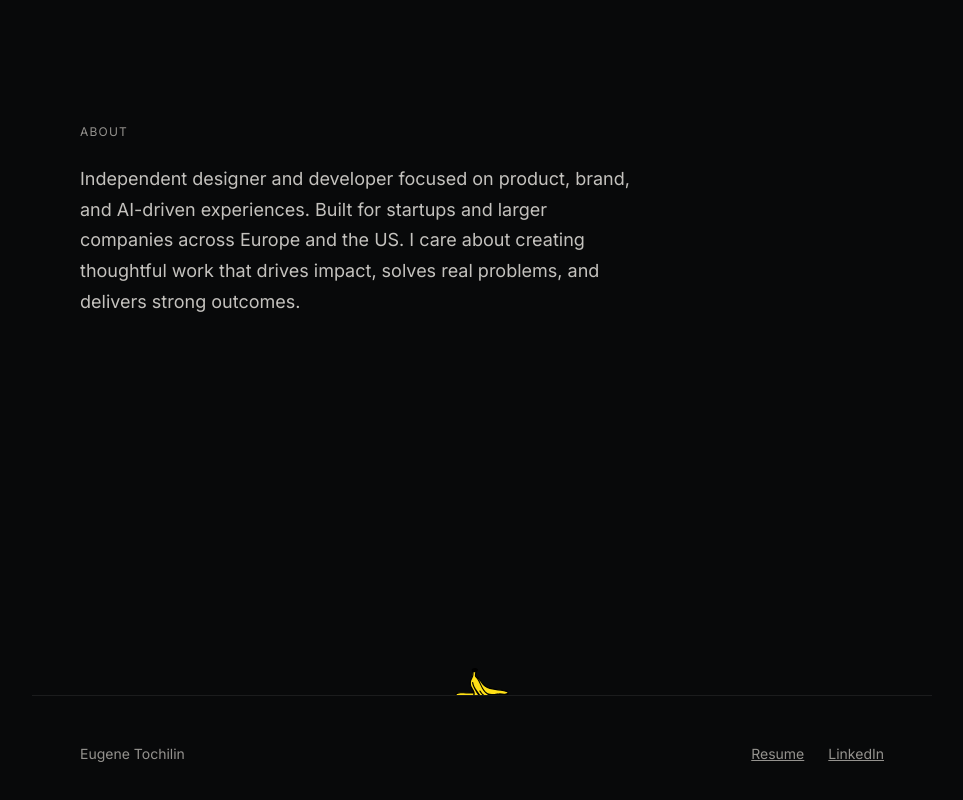
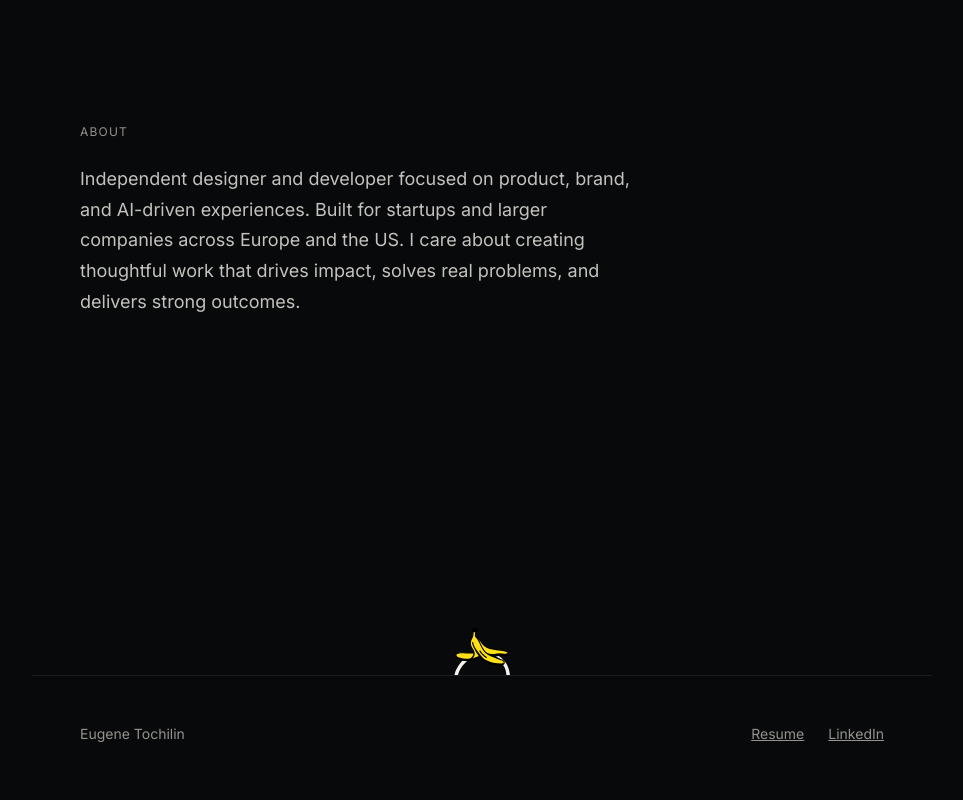
Before and after one commit to Tocilin/folio, a Next.js app: page / in a window 1280 px wide. Shown: the part 1216-2016 px from the top of the page, without its empty margins (158-1121 px from the left). Built offline with nearby package versions, Linux system fonts and the light colour scheme.

Commit message:
fix: recalculate banana container height and rest offset

```diff
--- a/app/components/BananaPeek.tsx
+++ b/app/components/BananaPeek.tsx
@@ -2,10 +2,12 @@
 
 import { useState } from "react";
 
-const BW = 56; // banana size (square)
-const DW = 56; // dude width
-const DH = 34; // dude height (preserves 52.6 : 31.96 ratio)
-const REST_OFFSET = DH + 20; // 20px below footer line at rest
+const BW = 56;           // banana size (square)
+const DW = 56;           // dude width
+const DH = 34;           // dude height (preserves 52.6 : 31.96 ratio)
+const GAP_FIX = 20;      // banana SVG has ~20px empty space at bottom — closed with negative margin
+const ASSEMBLY_H = BW + DH - GAP_FIX; // 70px — true visual height of the stacked assembly
+const REST_OFFSET = ASSEMBLY_H - BW;  // 14px — shifts assembly so banana bottom = container bottom
 
 export function BananaPeek() {
   const [peeking, setPeeking] = useState(false);
@@ -20,7 +22,7 @@ export function BananaPeek() {
     <div className="relative z-10 flex justify-center">
       <div
         className="relative overflow-hidden cursor-pointer select-none"
-        style={{ width: BW, height: BW + DH }}
+        style={{ width: BW, height: ASSEMBLY_H }}
         onClick={handleClick}
         role="button"
         aria-label="Click the banana"
```
Also changed, not shown: .claude/settings.local.json.
